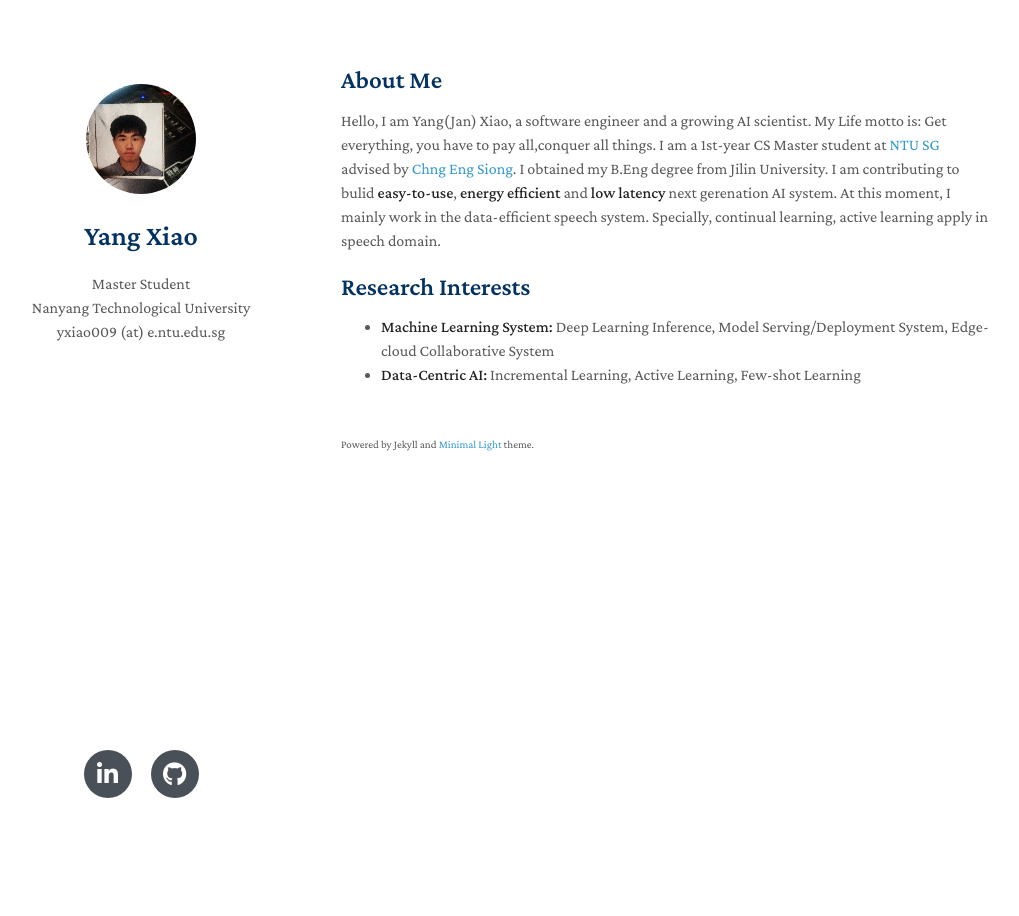
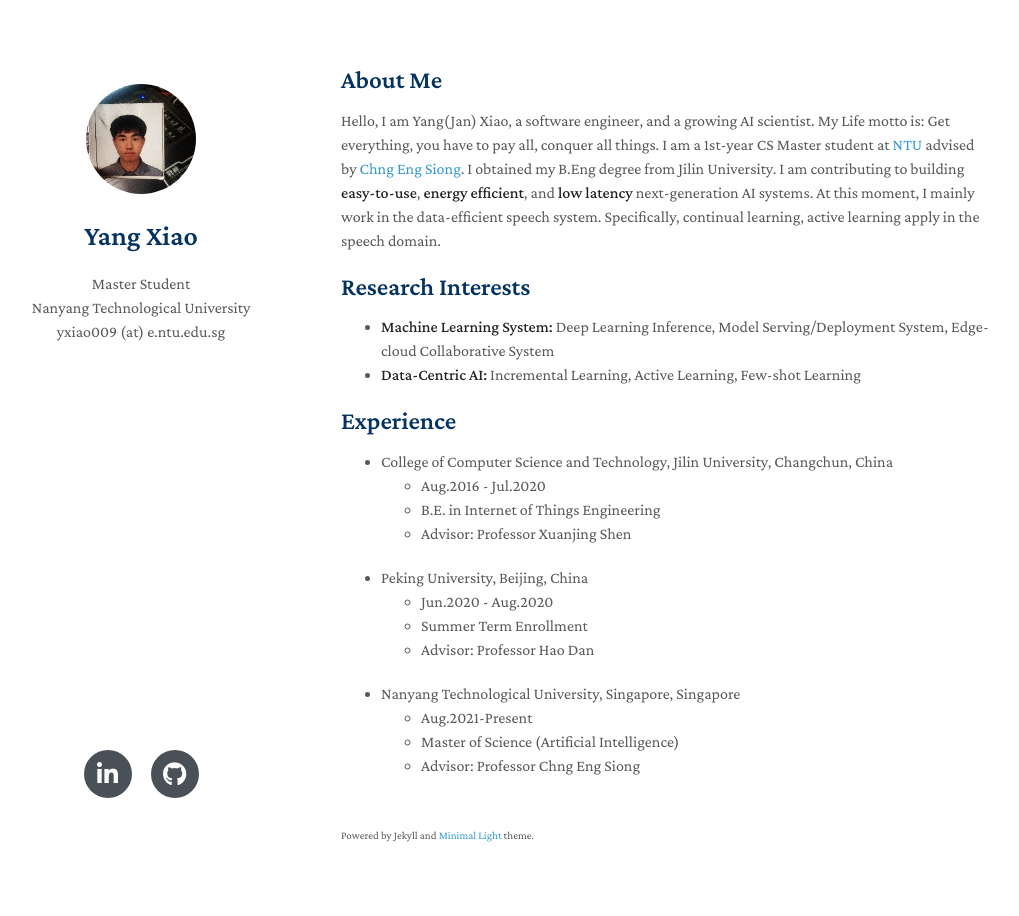
Before and after one commit to swagshaw/swagshaw.github.io, a Jekyll site: the page built from index.md, in a window 1280 px wide. Shown: the whole page, without its empty margins (129-1148 px from the left). Built offline with Jekyll 4.4.1, drawn with Linux system fonts in a browser that asks for light colours; nearby versions of some CDN libraries; a style sheet for code colours, icons or effects is not loaded; our own code applies the rules of GitHub Pages for plain Markdown files.

Commit message:
Update index.md

```diff
--- a/index.md
+++ b/index.md
@@ -4,15 +4,30 @@ layout: homepage
 
 ## About Me
 
-Hello, I am Yang(Jan) Xiao, a software engineer and a growing AI scientist. My Life motto is: Get everything, you have to pay all,conquer all things.
-I am a 1st-year CS Master student at [NTU SG](https://www.ntu.edu.sg/) advised by [Chng Eng Siong](https://personal.ntu.edu.sg/aseschng/default.html).
+Hello, I am Yang(Jan) Xiao, a software engineer, and a growing AI scientist. My Life motto is: Get everything, you have to pay all, conquer all things.
+I am a 1st-year CS Master student at [NTU](https://www.ntu.edu.sg/) advised by [Chng Eng Siong](https://personal.ntu.edu.sg/aseschng/default.html).
 I obtained my B.Eng degree from Jilin University.
-I am contributing to bulid **easy-to-use**, **energy efficient** and  **low latency** next gerenation AI system. At this moment, I mainly work in the data-efficient speech system. Specially, continual learning, active learning apply in speech domain.
+I am contributing to building **easy-to-use**, **energy efficient**, and  **low latency** next-generation AI systems. At this moment, I mainly work in the data-efficient speech system. Specifically, continual learning, active learning apply in the speech domain.
 
 ## Research Interests
 
 - **Machine Learning System:** Deep Learning Inference, Model Serving/Deployment System, Edge-cloud Collaborative System
 - **Data-Centric AI:** Incremental Learning, Active Learning, Few-shot Learning
+
+## Experience
+
+- College of Computer Science and Technology, Jilin University, Changchun, China
+  - Aug.2016 - Jul.2020
+  - B.E. in Internet of Things Engineering
+  - Advisor: Professor Xuanjing Shen
+- Peking University, Beijing, China
+  - Jun.2020 - Aug.2020
+  - Summer Term Enrollment
+  - Advisor: Professor Hao Dan
+- Nanyang Technological University, Singapore, Singapore
+  - Aug.2021-Present
+  - Master of Science (Artificial Intelligence)
+  - Advisor: Professor Chng Eng Siong
 
 <!-- ## News
 
```
